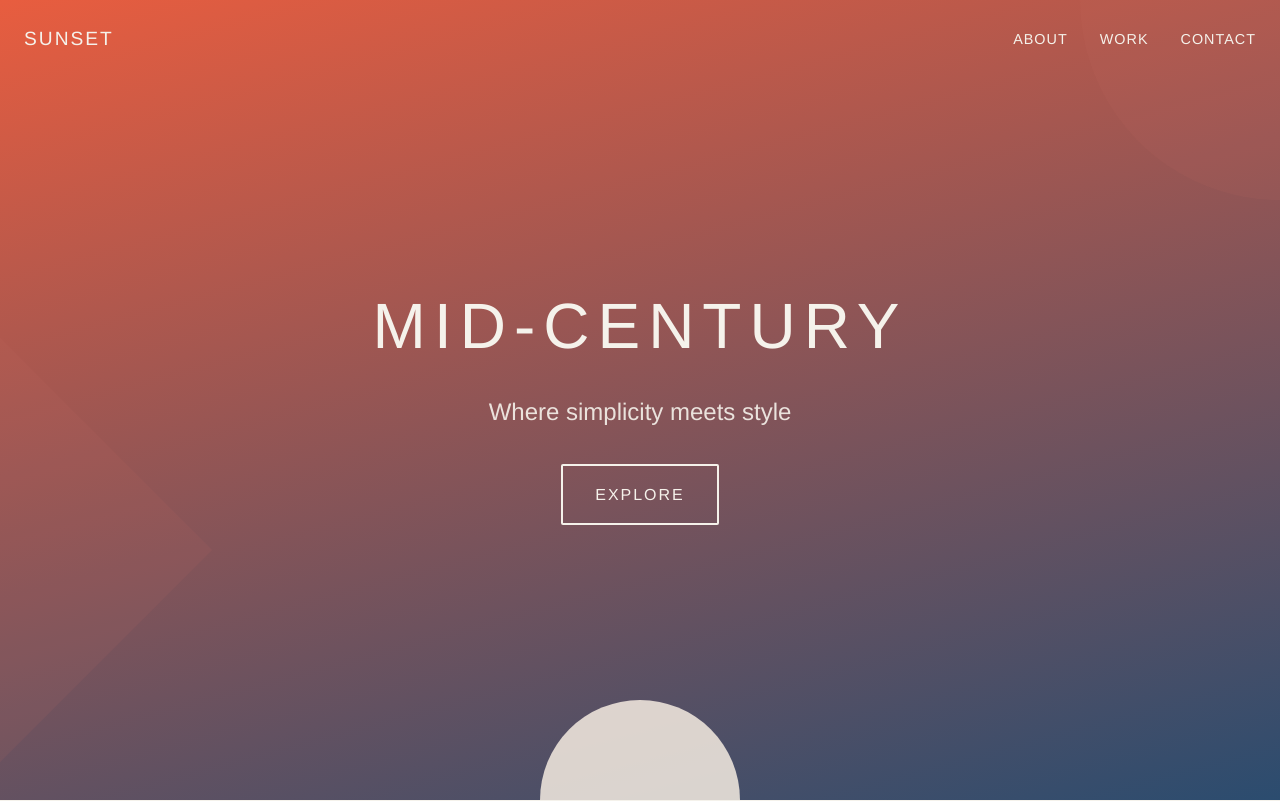
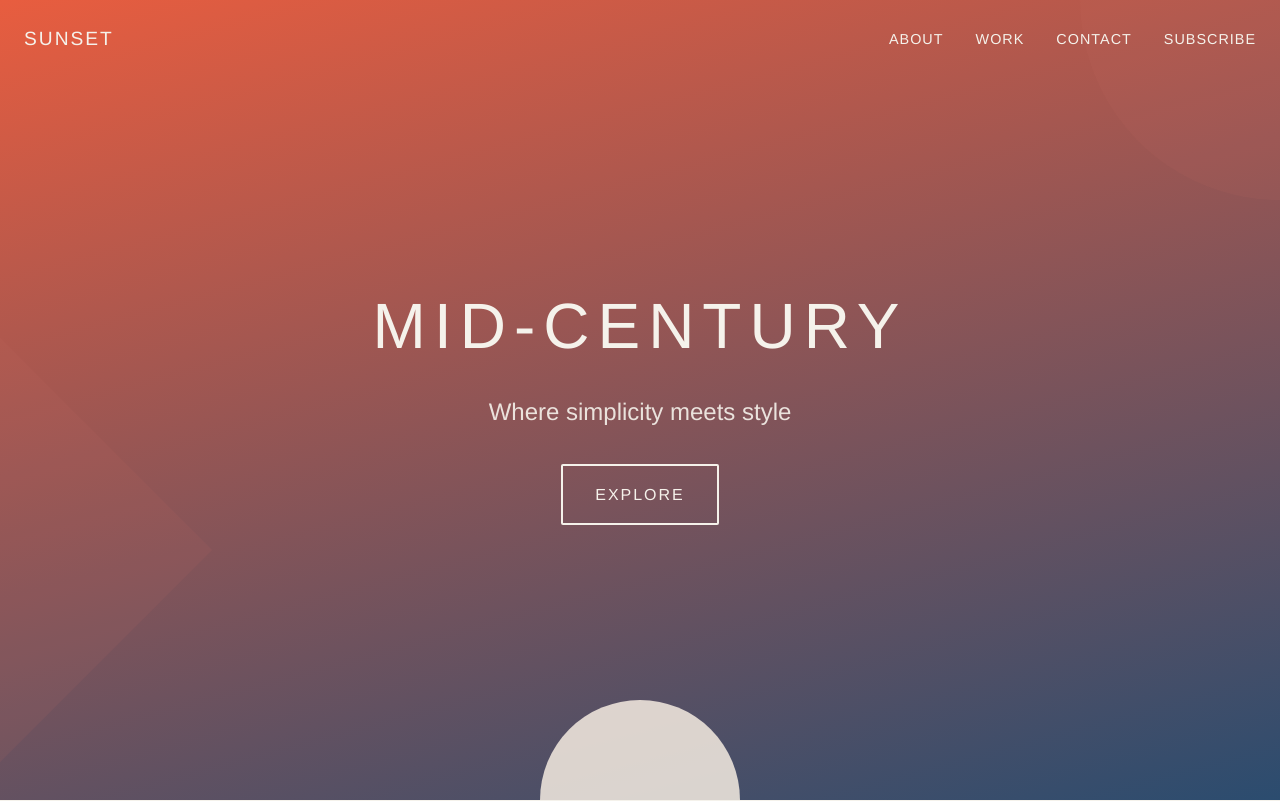
Before and after one commit to lokenzzzo/lokenzzzo.github.io, a plain HTML site: page index.html in a window 1280 px wide. Shown: the top 801 px of the page. Drawn offline with Linux system fonts and the light colour scheme.

Commit message:
Update index.html

```diff
--- a/index.html
+++ b/index.html
@@ -198,6 +198,7 @@
             <a href="#" class="nav-link">About</a>
             <a href="#" class="nav-link">Work</a>
             <a href="#" class="nav-link">Contact</a>
+            <a href="#" class="nav-link">Subscribe</a>
         </div>
     </nav>
 
```
